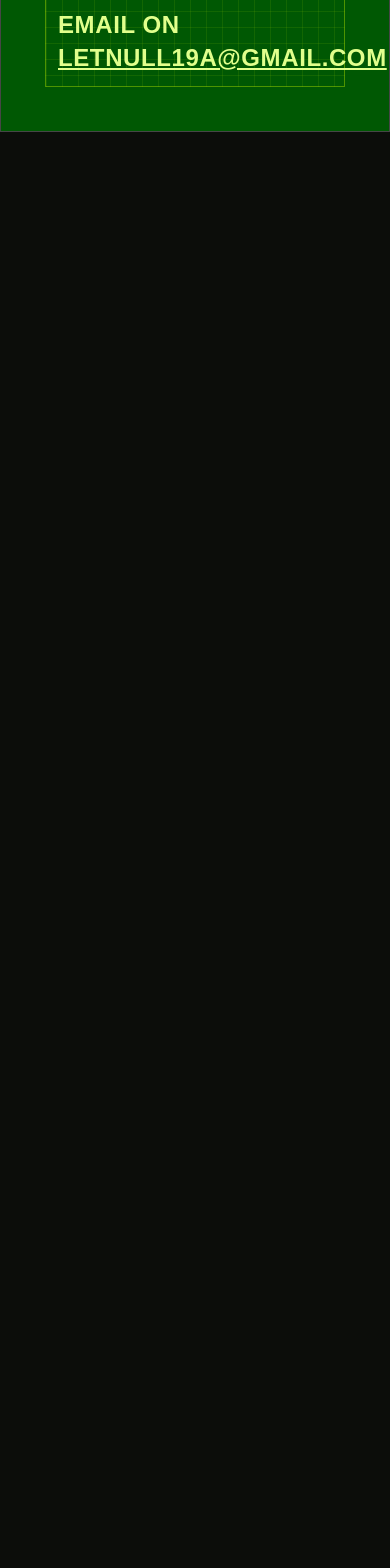
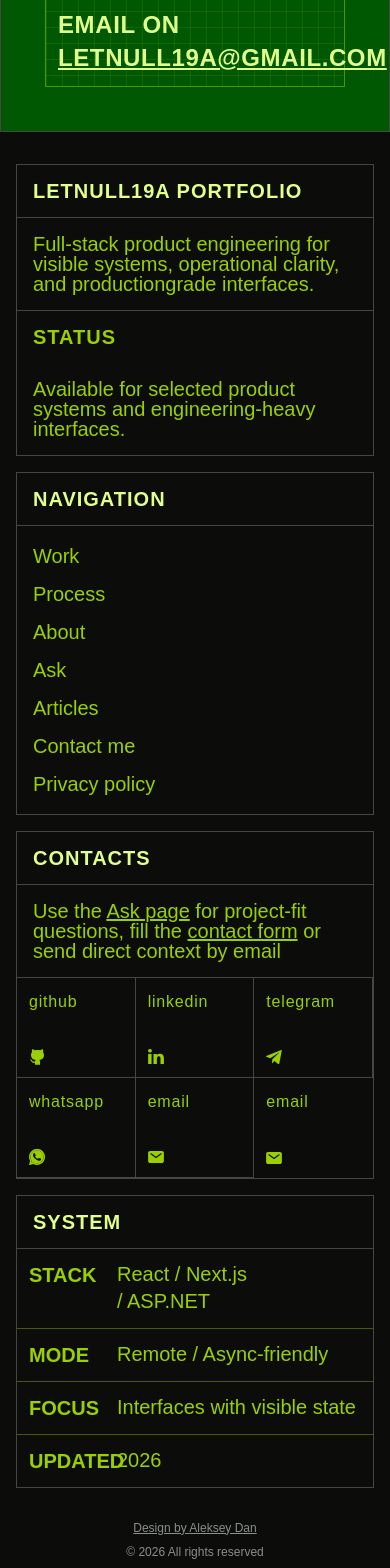
Before and after one commit to letnull19A/my-website, a Next.js app: page / in a window 390 px wide. Shown: the part 7340-8908 px from the top of the page. Before the commit the page ends 7472 px from the top, so only its background shows below. Built offline with nearby package versions, Linux system fonts and the light colour scheme; a web font is replaced by a local one.

Commit message:
feat(section): Добавлена секция Footer

```diff
--- a/src/app/page.tsx
+++ b/src/app/page.tsx
@@ -1,3 +1,4 @@
+import { Footer } from "@/components/footer";
 import { Header } from "@/components/header";
 import { AboutStackSection } from "@/sections/about";
 import { ArticlesSection } from "@/sections/articles";
@@ -32,6 +33,7 @@ export default function Home() {
         <ArticlesSection/>
         <ContactSection/>
       </main>
+      <Footer/>
     </div>
   );
 }
--- /dev/null
+++ b/src/components/footer/footer.tsx
@@ -0,0 +1,193 @@
+'use client';
+
+import React from 'react';
+
+export interface SocialLink {
+  label: string;
+  href: string;
+  iconSrc: string;
+}
+
+export interface FooterSectionProps {
+  designerName?: string;
+  designerHref?: string;
+  copyrightYear?: string | number;
+  className?: string;
+}
+
+const navLinks = [
+  { label: 'Work', href: '#work' },
+  { label: 'Process', href: '#process' },
+  { label: 'About', href: '#about' },
+  { label: 'Ask', href: '#ask' },
+  { label: 'Articles', href: '#articles' },
+  { label: 'Contact me', href: '#contact' },
+  { label: 'Privacy policy', href: '#privacy' },
+];
+
+const socialLinks: SocialLink[] = [
+  { label: 'github', href: 'https://github.com', iconSrc: '/icons/github.svg' },
+  { label: 'linkedin', href: 'https://linkedin.com', iconSrc: '/icons/linkedin.svg' },
+  { label: 'telegram', href: 'https://t.me', iconSrc: '/icons/telegram.svg' },
+  { label: 'whatsapp', href: 'https://wa.me', iconSrc: '/icons/whatsapp.svg' },
+  { label: 'email', href: 'mailto:letnull19a@gmail.com', iconSrc: '/icons/email.svg' },
+  { label: 'email', href: 'mailto:letnull19a@gmail.com', iconSrc: '/icons/email.svg' },
+];
+
+const systemSpecs = [
+  { label: 'STACK', value: 'React / Next.js\n/ ASP.NET' },
+  { label: 'MODE', value: 'Remote / Async-friendly' },
+  { label: 'FOCUS', value: 'Interfaces with visible state' },
+  { label: 'UPDATED', value: '2026' },
+];
+
+export const Footer: React.FC<FooterSectionProps> = ({
+  designerName = 'Aleksey Dan',
+  designerHref = '#',
+  copyrightYear = '2026',
+  className = '',
+}) => {
+  return (
+    <footer
+      className={`w-full bg-background text-lime font-mono px-4 py-8 sm:px-6 md:px-8 select-none ${className}`}
+    >
+      <div className="mx-auto flex flex-col gap-6">
+        <div className="grid grid-cols-1 md:grid-cols-2 lg:grid-cols-4 gap-4 sm:gap-6 items-stretch">
+          {/* 1. Блок: LETNULL19A PORTFOLIO + STATUS */}
+          <div className="border border-border bg-background/95 flex flex-col justify-between">
+            <div className="flex flex-col">
+              <div className="px-4 py-3 border-b border-border">
+                <h3 className="text-xl font-bold text-lime-light uppercase tracking-wider">
+                  LETNULL19A PORTFOLIO
+                </h3>
+              </div>
+              <p className="p-4 text-xl text-lime leading-5 border-b border-border">
+                Full-stack product engineering for visible systems, operational
+                clarity, and productiongrade interfaces.
+              </p>
+            </div>
+
+            <div className="flex flex-col">
+              <div className="px-4 py-3 ">
+                <h4 className="text-xl font-bold text-lime uppercase tracking-wider">
+                  STATUS
+                </h4>
+              </div>
+              <p className="p-4 text-xl text-lime leading-5">
+                Available for selected product systems and engineering-heavy
+                interfaces.
+              </p>
+            </div>
+          </div>
+
+          {/* 2. Блок: NAVIGATION */}
+          <div className="border border-border bg-background/95 flex flex-col">
+            <div className="px-4 py-3 border-b border-border">
+              <h3 className="text-xl font-bold text-lime-light uppercase tracking-wider">
+                NAVIGATION
+              </h3>
+            </div>
+            <ul className="p-4 flex flex-col gap-2.5 text-xl text-lime flex-1">
+              {navLinks.map((link) => (
+                <li key={link.label}>
+                  <a
+                    href={link.href}
+                    className="hover:text-foreground hover:underline transition-colors block"
+                  >
+                    {link.label}
+                  </a>
+                </li>
+              ))}
+            </ul>
+          </div>
+
+          {/* 3. Блок: CONTACTS */}
+          <div className="border border-border bg-background/95 flex flex-col justify-between">
+            <div>
+              <div className="px-4 py-3 border-b border-border">
+                <h3 className="text-xl font-bold text-lime-light uppercase tracking-wider">
+                  CONTACTS
+                </h3>
+              </div>
+              <p className="p-4 text-xl text-lime leading-5">
+                Use the{' '}
+                <a href="#ask" className="underline hover:text-foreground">
+                  Ask page
+                </a>{' '}
+                for project-fit questions, fill the{' '}
+                <a href="#contact" className="underline hover:text-foreground">
+                  contact form
+                </a>{' '}
+                or send direct context by email
+              </p>
+            </div>
+
+            <div className="grid grid-cols-3 divide-x divide-y divide-border border-t border-border">
+            {socialLinks.map((item, idx) => (
+                <a
+                key={idx}
+                href={item.href}
+                target="_blank"
+                rel="noopener noreferrer"
+                className="group flex flex-col items-start justify-between p-3 min-h-25 hover:bg-lime/10 transition-colors"
+                >
+                <span className="text-base font-medium text-lime tracking-wider">
+                    {item.label}
+                </span>
+                <span
+                    style={{
+                    mask: `url(${item.iconSrc}) no-repeat center / contain`,
+                    WebkitMask: `url(${item.iconSrc}) no-repeat center / contain`,
+                    }}
+                    className="w-4 h-4 sm:w-5 sm:h-5 bg-lime group-hover:bg-foreground transition-colors pointer-events-none mt-3"
+                    aria-hidden="true"
+                />
+                </a>
+            ))}
+            </div>
+          </div>
+
+          {/* 4. Блок: SYSTEM */}
+          <div className="border border-border bg-background/95 flex flex-col">
+            <div className="px-4 py-3 border-b border-border">
+              <h3 className="text-xl font-bold text-lime-light uppercase tracking-wider">
+                SYSTEM
+              </h3>
+            </div>
+
+            <div className="flex-1 flex flex-col divide-y divide-lime/40">
+              {systemSpecs.map((spec) => (
+                <div
+                  key={spec.label}
+                  className="p-3 sm:p-4 grid grid-cols-[80px_1fr] sm:grid-cols-[90px_1fr] gap-2 items-start"
+                >
+                  <span className="text-xl font-bold text-lime uppercase">
+                    {spec.label}
+                  </span>
+                  <span className="text-xl text-lime whitespace-pre-line leading-snug">
+                    {spec.value}
+                  </span>
+                </div>
+              ))}
+            </div>
+          </div>
+        </div>
+
+        <div className="flex flex-col sm:flex-row items-center justify-between gap-2 pt-2 text-xs sm:text-sm text-muted-foreground">
+          <a
+            href={designerHref}
+            target="_blank"
+            rel="noopener noreferrer"
+            className="underline hover:text-lime transition-colors"
+          >
+            Design by {designerName}
+          </a>
+
+          <p>
+            &copy; {copyrightYear} All rights reserved
+          </p>
+        </div>
+      </div>
+    </footer>
+  );
+};
--- /dev/null
+++ b/src/components/footer/index.ts
@@ -0,0 +1 @@
+export { Footer } from './footer'
```
